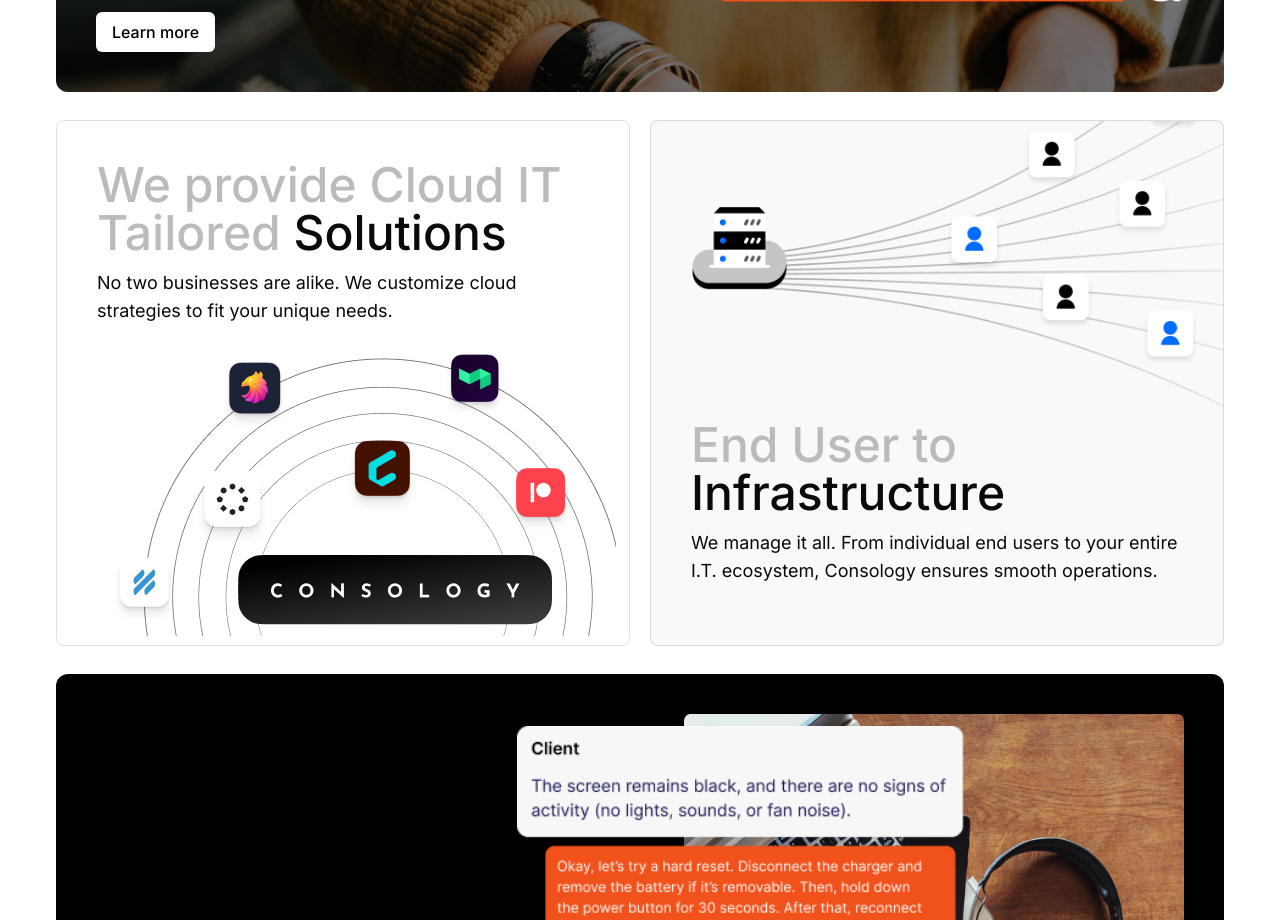
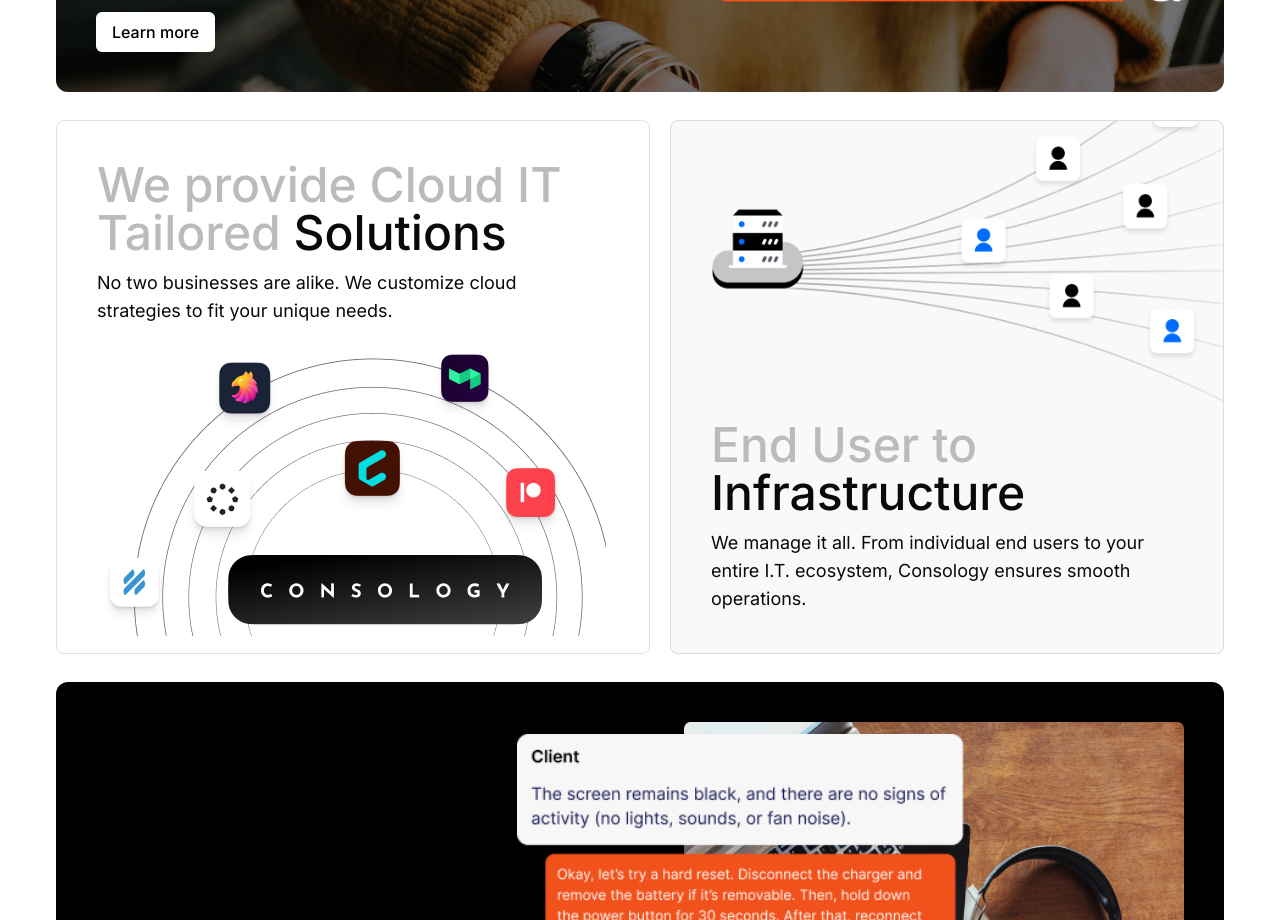
Before and after one commit to Lukman10a/consology, a Next.js app: page / in a window 1280 px wide. Shown: the part 1420-2340 px from the top of the page. Built offline with nearby package versions, Linux system fonts and the light colour scheme.

Commit message:
cleanupps in home page

```diff
--- a/src/pages/index.tsx
+++ b/src/pages/index.tsx
@@ -65,7 +65,7 @@
             </div>
           </article>
           <div className="flex justify-between gap-5 2md:flex-wrap">
-            <article className="flex-1 space-y-5 rounded-lg border border-[#0000001F] pl-10 pt-10">
+            <article className="flex-1 space-y-5 rounded-lg border border-[#0000001F] pl-10 pr-10 pt-10">
               <div className="space-y-3 pr-10">
                 <p className="md:text-x text-5xl font-medium md:text-sm 2md:text-2xl">
                   <span className="text-[#BBBBBB]">
```
